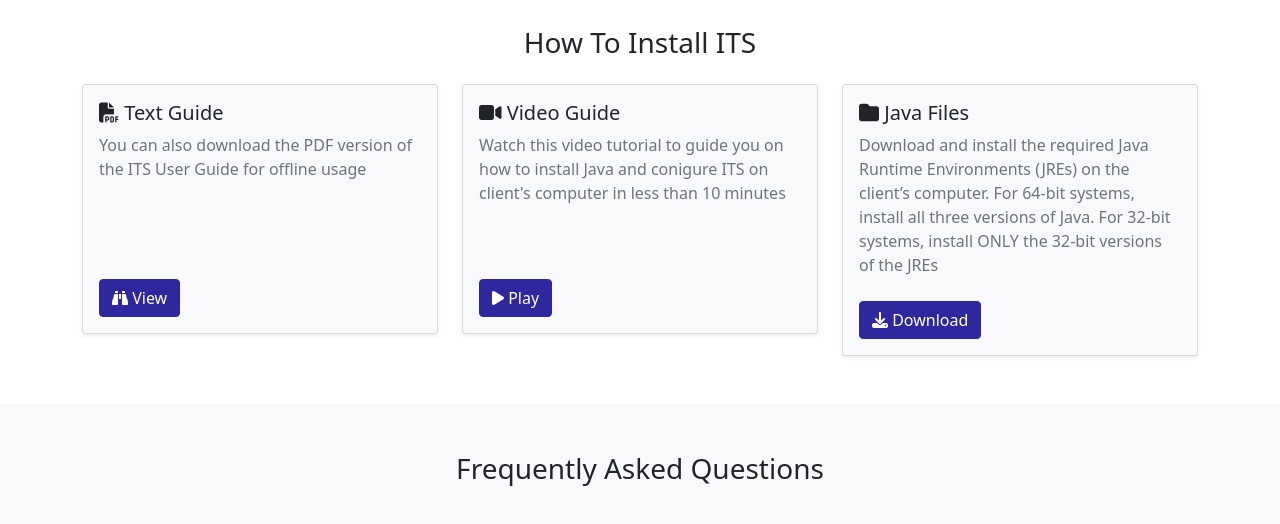
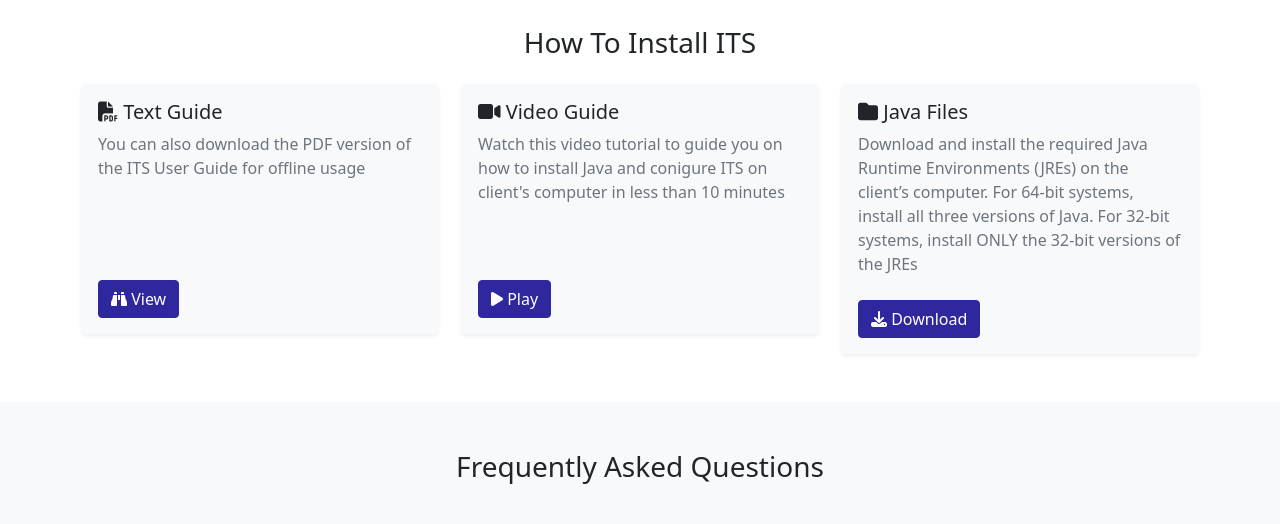
Before and after one commit to moadams847/AdminComp-Docs, a website: page index.html in a window 1280 px wide. Shown: the part 534-1058 px from the top of the page. Drawn offline with nearby package versions, Linux system fonts and the light colour scheme; no server answers.

Commit message:
remove card border

```diff
--- a/index.html
+++ b/index.html
@@ -86,7 +86,7 @@
           <!-- col-3 -->
           <div class="col-md">
             <div
-              class="card shadow-sm bg-light rounded position-relative"
+              class="card border-0 shadow-sm bg-light rounded position-relative"
               style="height: 250px"
             >
               <div class="card-body">
@@ -122,7 +122,7 @@
           <!-- col-2 -->
           <div class="col-md">
             <div
-              class="card shadow-sm bg-light rounded position-relative"
+              class="card border-0 shadow-sm bg-light rounded position-relative"
               style="min-height: 250px"
             >
               <div class="card-body">
@@ -153,7 +153,7 @@
 
           <!-- col-1 -->
           <div class="col-md">
-            <div class="card shadow-sm bg-light rounded">
+            <div class="card border-0 shadow-sm bg-light rounded">
               <div class="card-body">
                 <h5 class="card-title">
                   <i class="fas fa-folder"></i> Java Files
```
